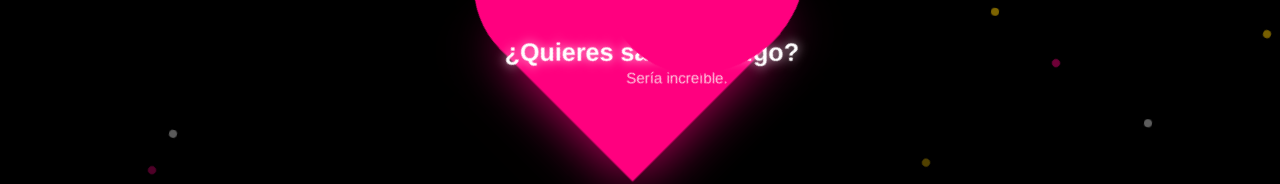
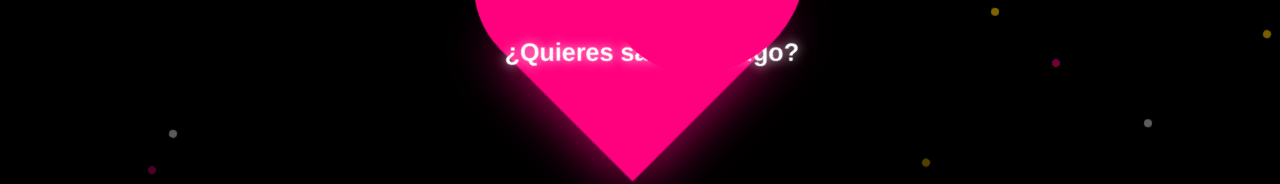
Before and after one commit to Vicente-hue/diaadia-, a plain HTML site: page index.html in a window 1280 px wide. Shown: the part 359-543 px from the top of the page. Drawn offline with Linux system fonts and the light colour scheme.

Commit message:
Update index.html

```diff
--- a/index.html
+++ b/index.html
@@ -13,8 +13,7 @@
     <div class="heart-container">
         <div class="heart">
             <h1 class="message">¿Quieres salir conmigo?</h1>
-            <p class="sub-message">Sería increíble.</p>
-        </div>
+            </div>
     </div>
 
     <script src="script.js"></script>
```
